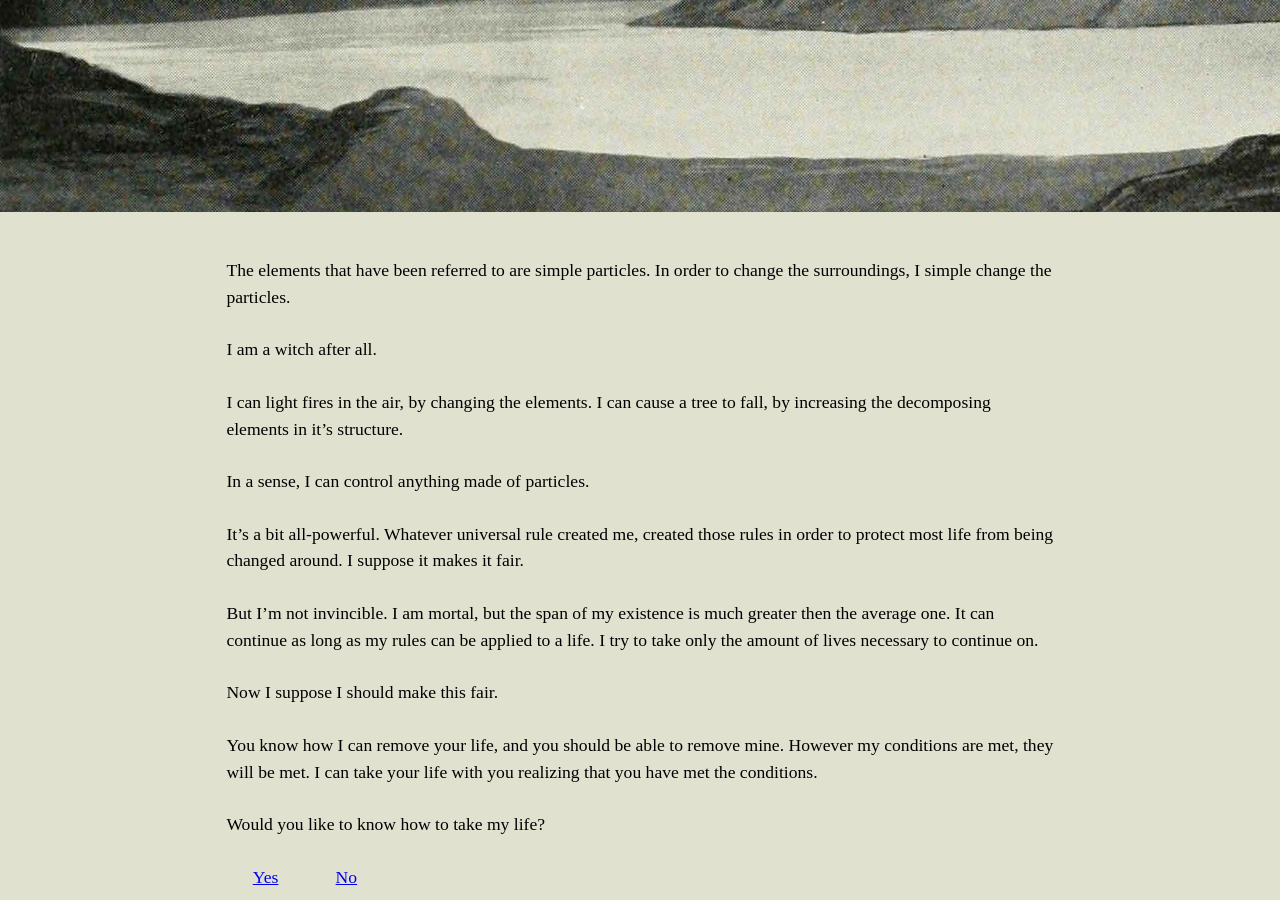
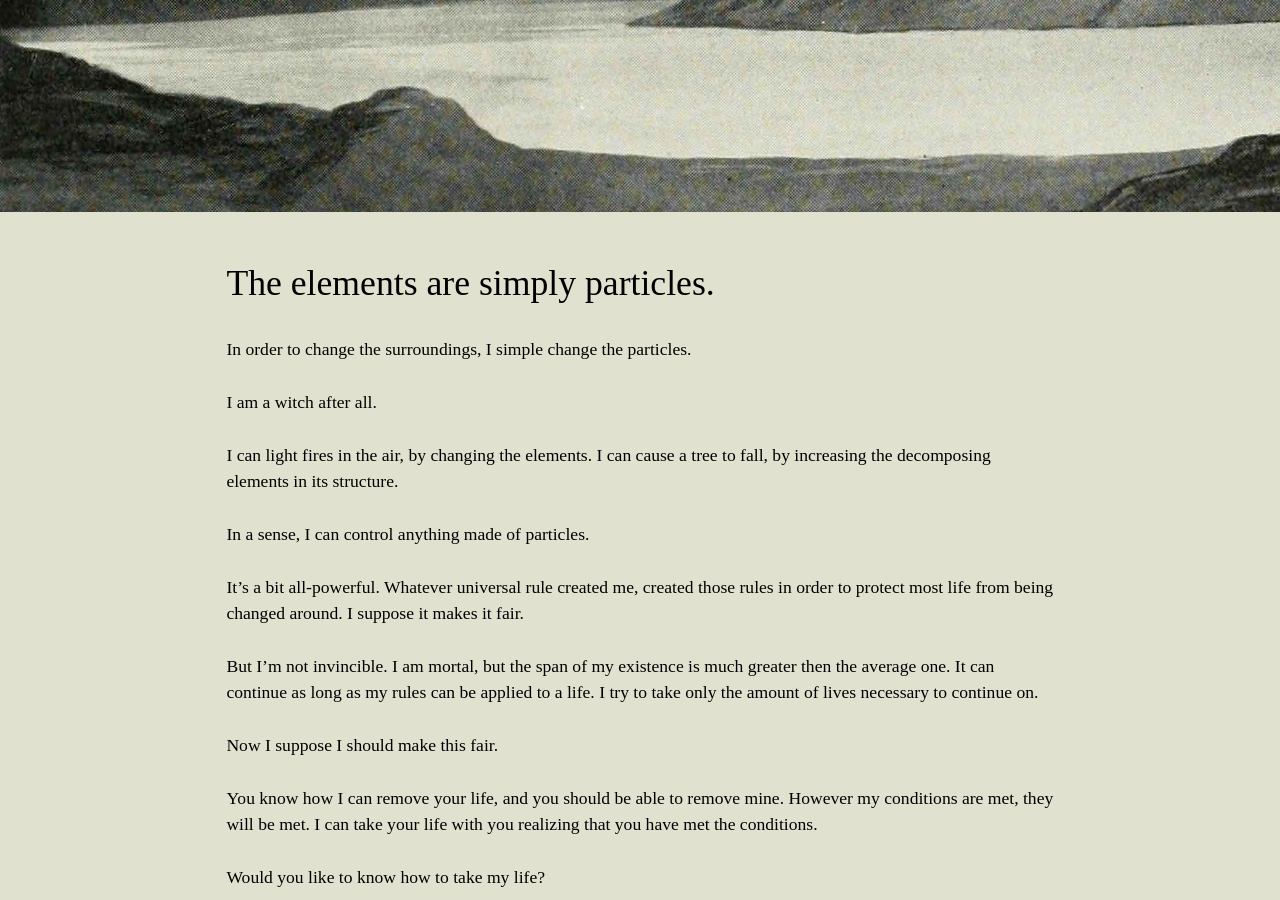
Before and after one commit to sky-bones/choose-your-fate_witchcraft, a Jekyll site: the page built from yes3.html, in a window 1280 px wide and 900 px high, scrolled down 473 px. Built offline with Jekyll 4.4.1, drawn with Linux system fonts in a browser that asks for light colours; some web fonts are replaced.

Commit message:
text edits and about page added

```diff
--- a/about.html
+++ b/about.html
@@ -2,7 +2,8 @@
 layout: default
 ---
 
-
+<div class="grid">
+<div class="unit unit-xs-1 unit-s-1 unit-m-1 unit-l-1 island text">
 <h1 class="yotta">About / Contact</h1>
 
 <p>Witchcraft is a short choose-your-own adventure style story written by Elizabeth Nichols.</p>
@@ -13,3 +14,6 @@
 <footer>
 copy right, etc.
 </footer>
+
+</div>
+</div>
--- a/index.html
+++ b/index.html
@@ -10,7 +10,7 @@
 
     	<p>Even if you can be born from the salt of the ocean, as a creature that shouldn’t exist, your life hangs in the delicate thread of time.</p>
 
-    	<p>That is how I see my life. My perspective is perhaps larger then the average life, simply because I do not have the capacity of emotion. The grandness of that was the logical and wonderful patterns that could be seen in the threads of time.</p>
+    	<p>That is how I see my life. My perspective is perhaps larger then the average life, because of it's length. The grandness of that was the logical and wonderful patterns that could be seen in the threads of time.</p>
 
     	<p>I am a witch.</p>
 
--- a/yes1.html
+++ b/yes1.html
@@ -3,9 +3,9 @@
 ---
 <div class="grid">
   <div class="unit unit-xs-1 unit-s-1 unit-m-1 unit-l-1 island text">
-      <h2 class="zetta">I’m sort of glad you chose to hear more.</h2>
+      <h2 class="zetta">I’m glad you chose to hear more.</h2>
 
-      <p>I exist because I am a creature created by the universe. My purpose for existing is to extinguish life when it is no longer needed. Life is a currency for me. The more that I take, the longer I can survive. Because I must take life, I am able to change the existing structures of existence. I can’t simply change time; I must change the structure of the existing elements around the time of a life.</p>
+      <p>I exist because I am a creature created by the universe. My purpose for existing is to extinguish life when it is no longer needed. Life is a currency for me. The more that I take, the longer I can survive. Because I must take life, I am able to change the current structures of existence. I can’t simply change time; I must change the structure of the existing elements around the time of a life.</p>
 
       <p>Would you like to know how life is defined?</p>
 
--- a/yes3.html
+++ b/yes3.html
@@ -4,10 +4,15 @@
 
 <div class="grid">
   <div class="unit unit-xs-1 unit-s-1 unit-m-1 unit-l-1 island text">
-    <p>The elements that have been referred to are simple particles. In order to change the surroundings, I simple change the particles.</p>
+
+
+    <h2 class="zetta">The elements are simply particles.</h2>
+
+    <p>In order to change the surroundings, I simple change the particles.</p>
+
     <p>I am a witch after all.</p>
 
-    <p>I can light fires in the air, by changing the elements. I can cause a tree to fall, by increasing the decomposing elements in it’s structure.</p>
+    <p>I can light fires in the air, by changing the elements. I can cause a tree to fall, by increasing the decomposing elements in its structure.</p>
 
     <p>In a sense, I can control anything made of particles.</p>
 
--- a/yes4.html
+++ b/yes4.html
@@ -9,9 +9,9 @@
 
           <p>In order to extinguish my life, you would need to understand my blood. As a creature based on the element of salt, my blood is both salt and carbon based. I bleed red, but I cannot create more blood cells.</p>
 
-          <p>In assuming you can simply bleed me to death, you would only be half correct. Without blood, I would be slower and be incredibly weary.</p>
+          <p>In assuming you can simply bleed me to death, you would only be half correct. Without blood, I would be slower and incredibly weary.</p>
 
-		      <p>But I can live without blood. A salt-based creature can be killed by changing its’ element. In order to change salt, you must make it dissolve.</p>
+		      <p>But I can live without blood. A salt-based creature can be killed by changing its element. In order to change salt, you must make it dissolve.</p>
 
           <p>The old story of witches melting was true. I will melt once my blood has been drained from my body.</p>
 
```
Also changed, not shown: yes2.html (+5 -5 lines).
